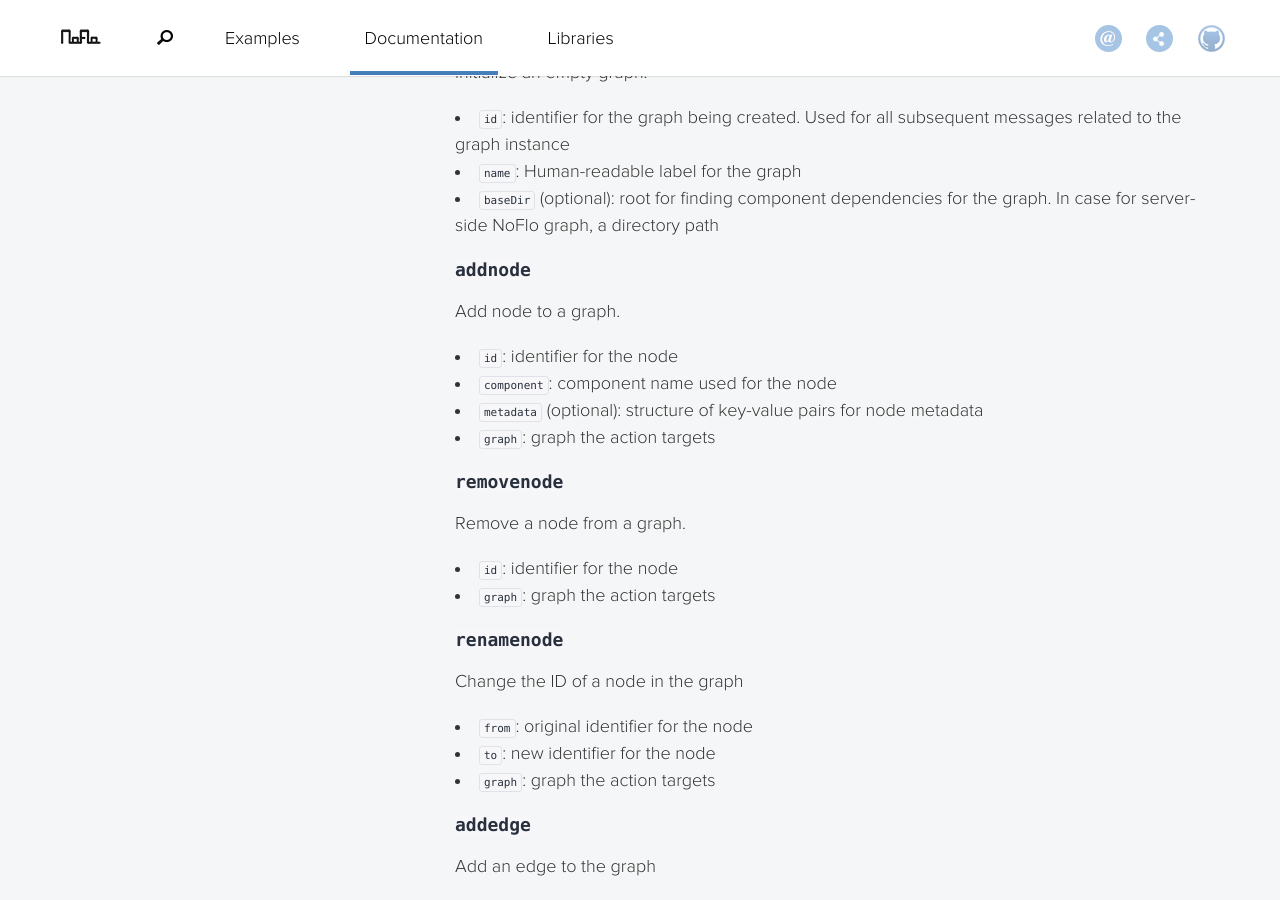
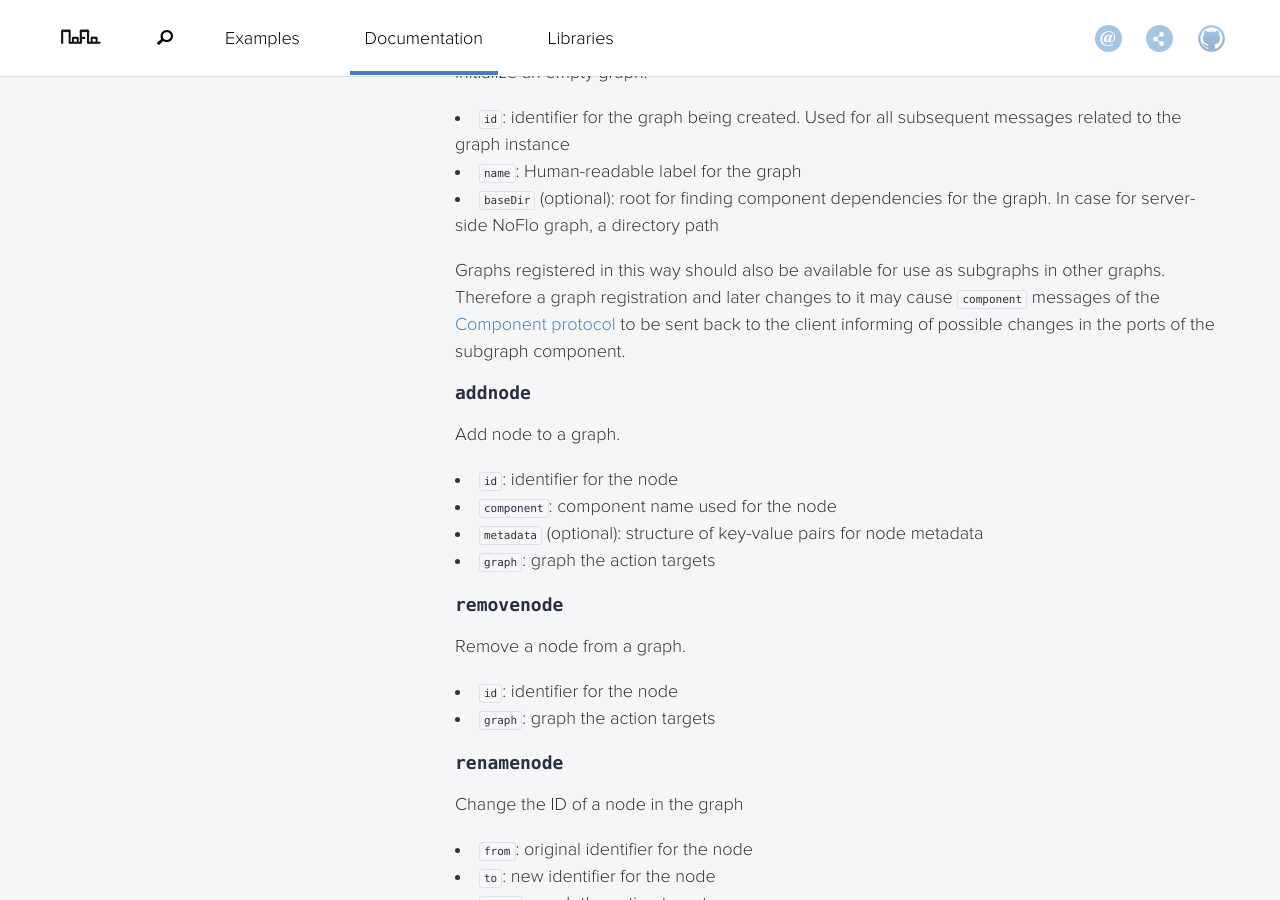
Before and after one commit to noflo/noflo.github.io, a Jekyll site: the page built from documentation/_posts/2013-07-09-protocol.md, in a window 1280 px wide and 900 px high, scrolled down 1569 px. Built offline with Jekyll 4.4.1, drawn with Linux system fonts in a browser that asks for light colours; nearby versions of some CDN libraries; Markdown is read by kramdown in place of the engine named in the settings.

Commit message:
Mention that graphs registered via the protocol may become reusable subgraph components

```diff
--- a/css/main.scss
+++ b/css/main.scss
@@ -1031,6 +1031,9 @@ p {
 
 ul ul {
   margin-left: 36px;
+}
+ul ul ul {
+  margin-left: 72px;
 }
 
 li {
--- a/documentation/_posts/2013-07-09-protocol.md
+++ b/documentation/_posts/2013-07-09-protocol.md
@@ -47,6 +47,8 @@ Initialize an empty graph.
 * `id`: identifier for the graph being created. Used for all subsequent messages related to the graph instance
 * `name`: Human-readable label for the graph
 * `baseDir` (optional): root for finding component dependencies for the graph. In case for server-side NoFlo graph, a directory path
+
+Graphs registered in this way should also be available for use as subgraphs in other graphs. Therefore a graph registration and later changes to it may cause `component` messages of the [Component protocol](#component) to be sent back to the client informing of possible changes in the ports of the subgraph component.
 
 ### `addnode`
 
```
